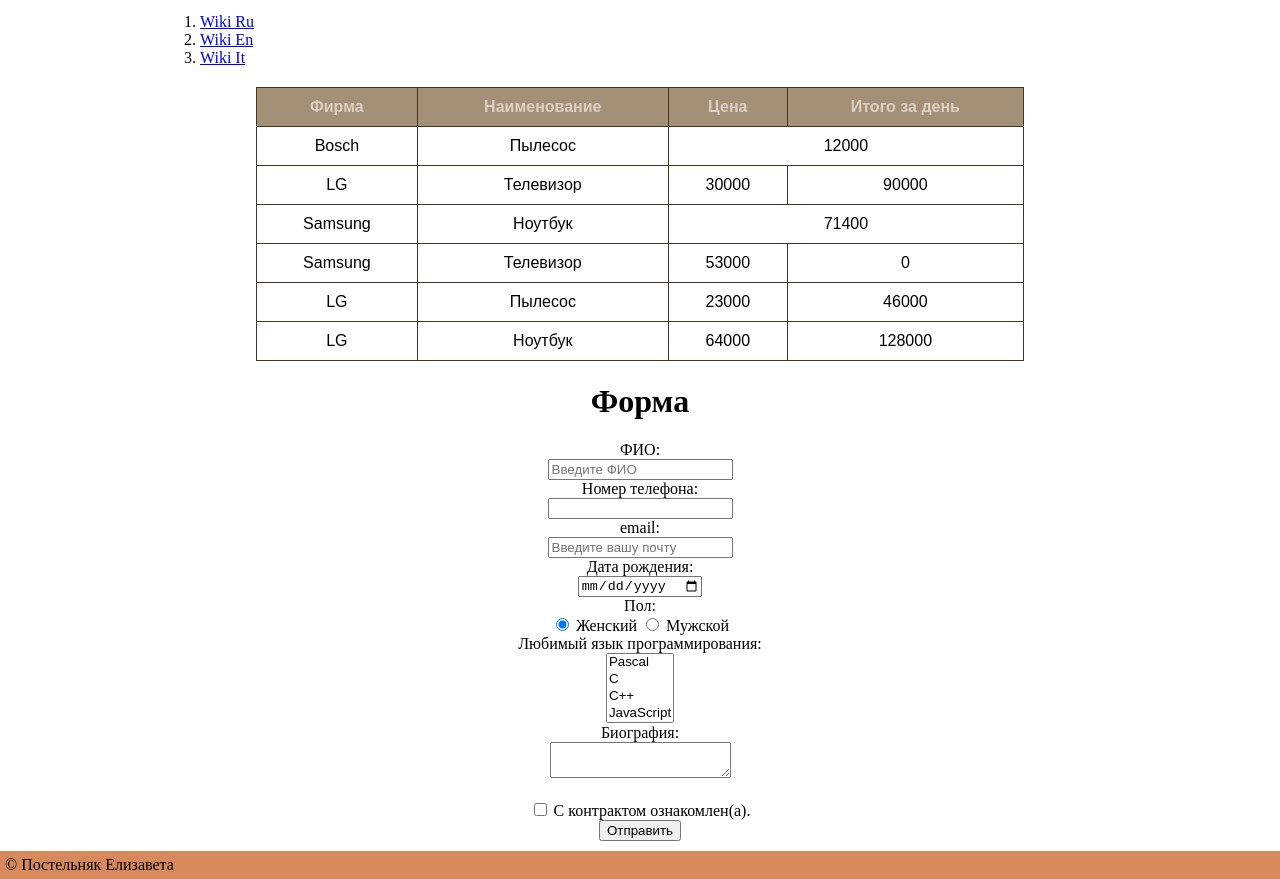
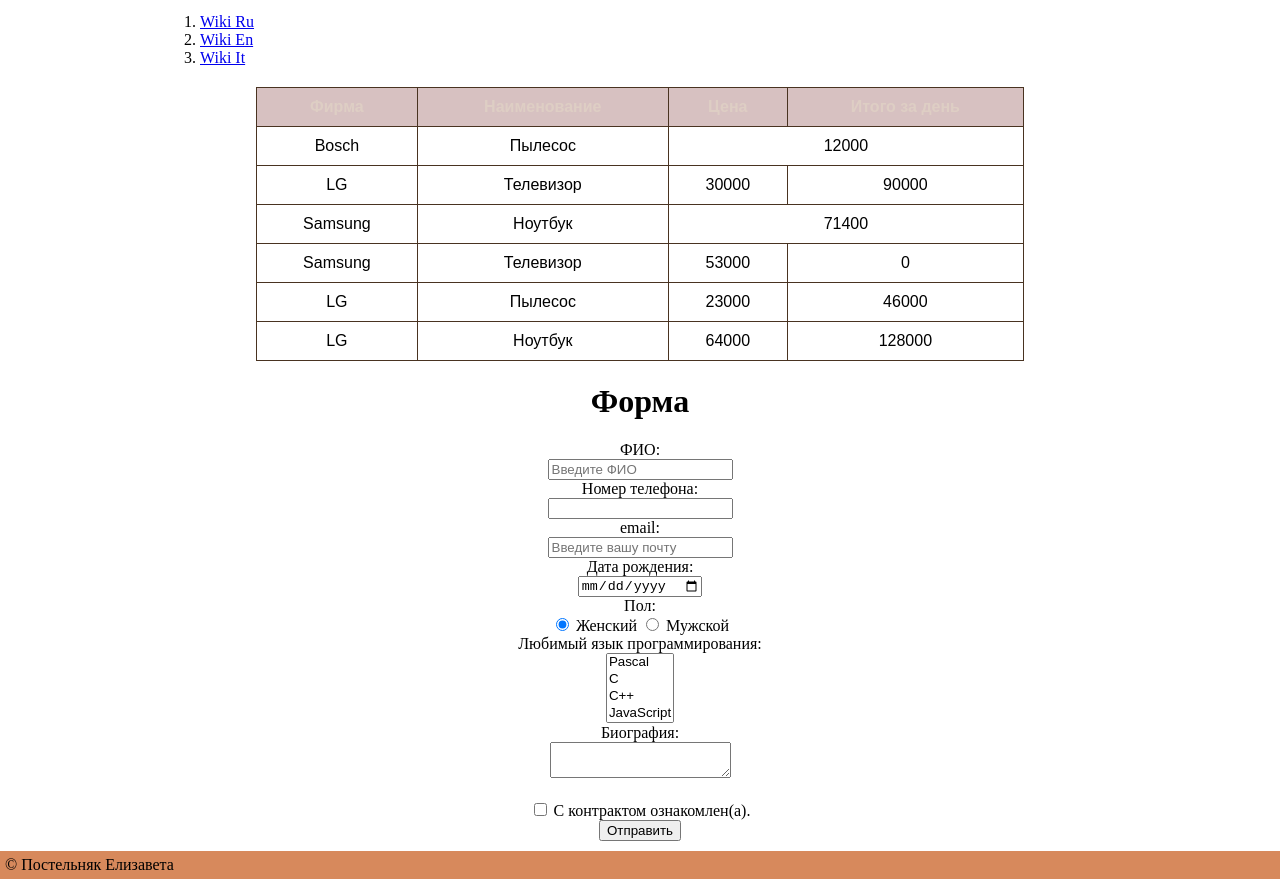
Before and after one commit to tokitostr/tkt.github.io, a plain HTML site: page index.html in a window 1280 px wide. Shown: the part 1036-1915 px from the top of the page. Drawn offline with Linux system fonts and the light colour scheme.

Commit message:
Update style.css

```diff
--- a/style.css
+++ b/style.css
@@ -53,7 +53,15 @@ th, td {
   }
 th {
     color: rgb(222, 206, 196);
-    background-color: #a39076;
+    background-color: #d7c1c1;
+  }
+
+
+tr:nth-child(odd) {
+    background-color: #ffffff;
+}
+tr:nth-child(even) {
+    background-color: #ffffff;
   }
 
 header, footer {
```
